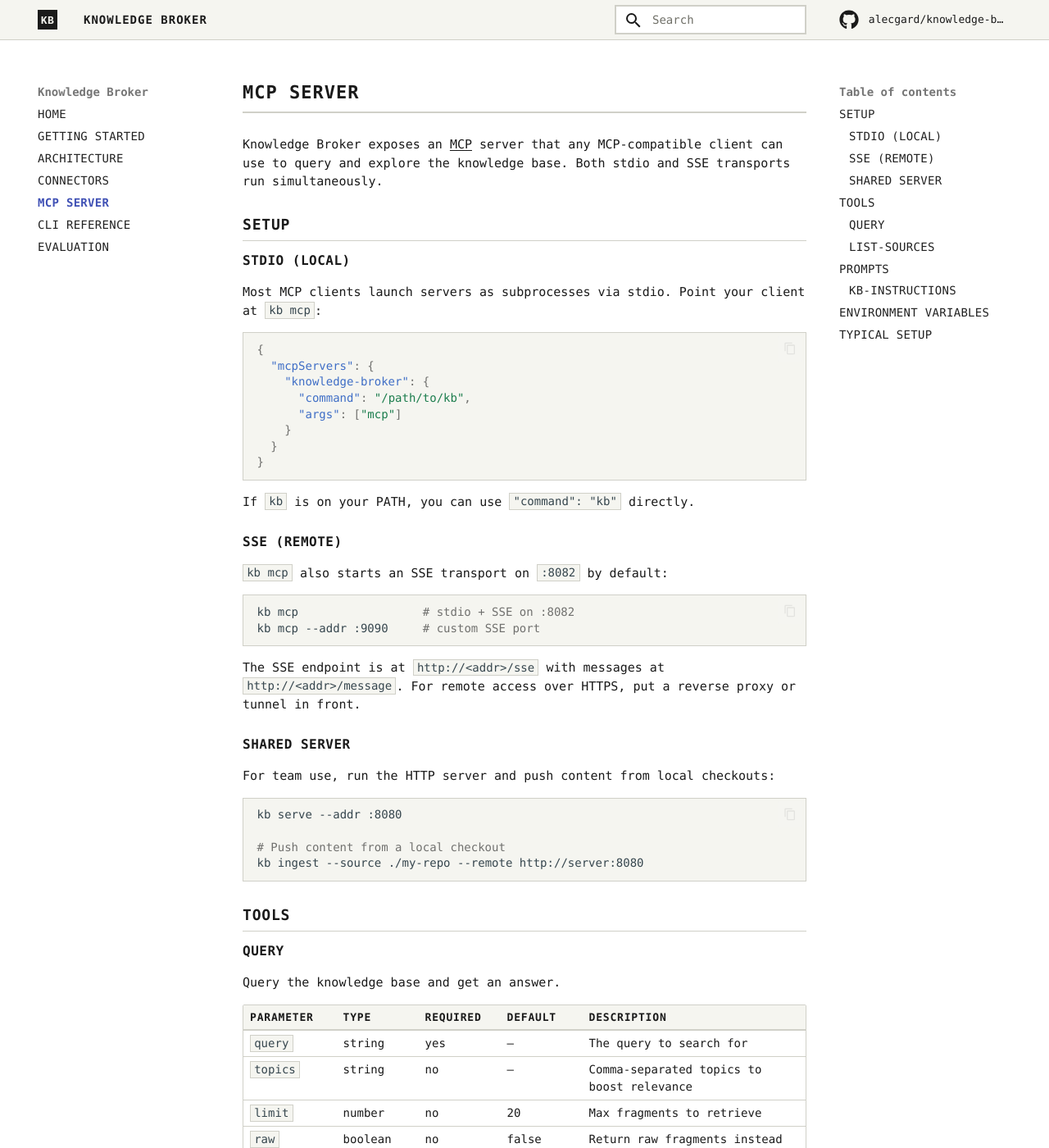
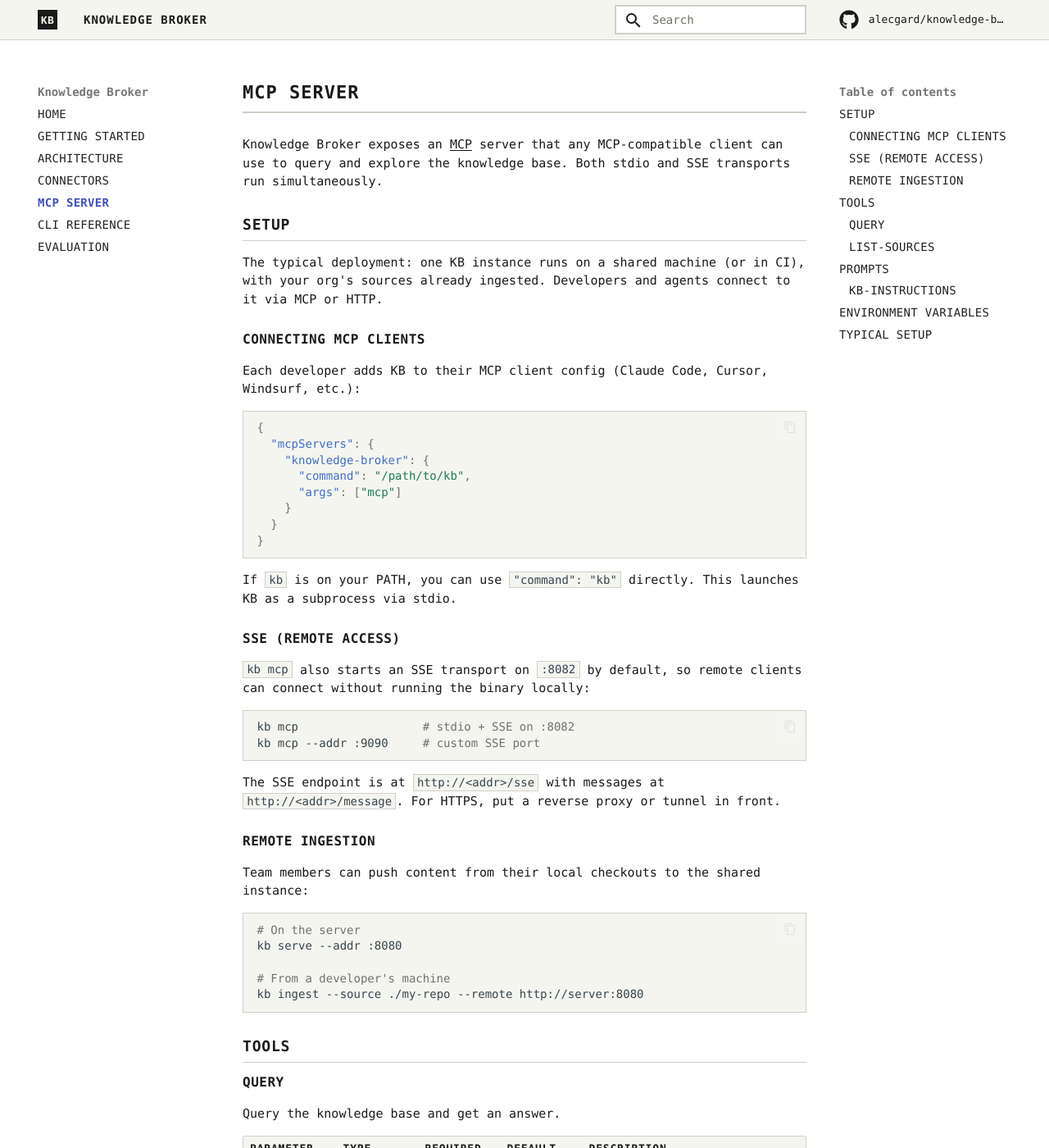
Before and after one commit to alecgard/knowledge-broker, an MkDocs documentation site: the page built from docs/mcp.md, in a window 1280 px wide and 1400 px high. Shown: the whole window at 82% size. Built offline with MkDocs 1.6.1 and Material for MkDocs 9.7.7, drawn with Linux system fonts in a browser that asks for light colours; comment, search, counter and statistics services are not loaded; some of the changed text lies outside the part shown.

Commit message:
Reframe docs around shared org deployment model
The docs previously read like a personal tool (clone, ingest locally,
query locally). Reframed README, index, quickstart, and MCP docs to
lead with the intended use: deploy one instance for your org, ingest
all sources centrally, everyone queries the shared instance.

Co-Authored-By: Claude Opus 4.6 (1M context) <noreply@anthropic.com>

````diff
--- a/docs/mcp.md
+++ b/docs/mcp.md
@@ -8,9 +8,11 @@ Knowledge Broker exposes an [MCP](https://modelcontextprotocol.io) server that a
 
 ## Setup
 
-### stdio (local)
+The typical deployment: one KB instance runs on a shared machine (or in CI), with your org's sources already ingested. Developers and agents connect to it via MCP or HTTP.
 
-Most MCP clients launch servers as subprocesses via stdio. Point your client at `kb mcp`:
+### Connecting MCP clients
+
+Each developer adds KB to their MCP client config (Claude Code, Cursor, Windsurf, etc.):
 
 ```json
 {
@@ -23,27 +25,28 @@ Most MCP clients launch servers as subprocesses via stdio. Point your client at
 }
 ```
 
-If `kb` is on your PATH, you can use `"command": "kb"` directly.
+If `kb` is on your PATH, you can use `"command": "kb"` directly. This launches KB as a subprocess via stdio.
 
-### SSE (remote)
+### SSE (remote access)
 
-`kb mcp` also starts an SSE transport on `:8082` by default:
+`kb mcp` also starts an SSE transport on `:8082` by default, so remote clients can connect without running the binary locally:
 
 ```bash
 kb mcp                  # stdio + SSE on :8082
 kb mcp --addr :9090     # custom SSE port
 ```
 
-The SSE endpoint is at `http://<addr>/sse` with messages at `http://<addr>/message`. For remote access over HTTPS, put a reverse proxy or tunnel in front.
+The SSE endpoint is at `http://<addr>/sse` with messages at `http://<addr>/message`. For HTTPS, put a reverse proxy or tunnel in front.
 
-### Shared server
+### Remote ingestion
 
-For team use, run the HTTP server and push content from local checkouts:
+Team members can push content from their local checkouts to the shared instance:
 
 ```bash
+# On the server
 kb serve --addr :8080
 
-# Push content from a local checkout
+# From a developer's machine
 kb ingest --source ./my-repo --remote http://server:8080
 ```
 
@@ -97,7 +100,8 @@ MCP clients that support prompts will show this in their prompt list. Use it to
 
 ## Typical setup
 
-1. Ingest your sources: `kb ingest --source ./my-project --git https://github.com/org/repo`
-2. Add KB to your MCP client config (see Setup above)
-3. Agents call `query` for answers with confidence signals, or `list-sources` to discover what's available
-4. The `kb-instructions` prompt bootstraps agent context automatically — no manual prompt engineering needed
+1. **Deploy KB** on a shared machine or in CI. Ingest your org's sources: `kb ingest --confluence ENGINEERING --git https://github.com/org/repo --slack C0ABC123DEF`
+2. **Start the server**: `kb mcp` (and/or `kb serve` for HTTP)
+3. **Each developer** adds KB to their MCP client config (see above)
+4. Agents call `query` for answers with confidence signals, or `list-sources` to discover what's available
+5. The `kb-instructions` prompt bootstraps agent context automatically — no manual prompt engineering needed
````
Also changed, not shown: README.md (+24 -18 lines), docs/index.md (+5 -3 lines), docs/quickstart.md (+18 -19 lines).
